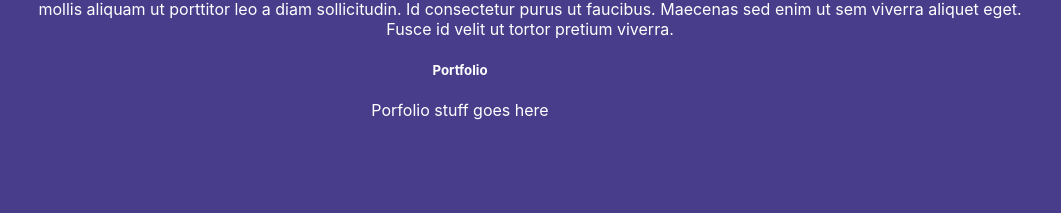
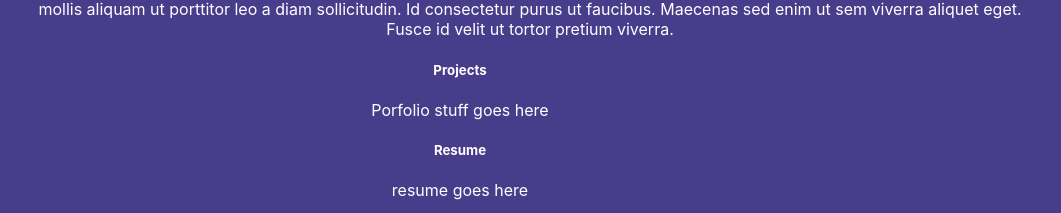
Before and after one commit to krissingl/kristaSingleton, a React (Create React App) app in the folder website/: page / in a window 1280 px wide. Shown: the part 787-1000 px from the top of the page, without its empty margins (180-1241 px from the left). Before the commit the page ends 923 px from the top, so only its background shows below. Built offline with nearby package versions, Linux system fonts and the light colour scheme.

Commit message:
Changed 'portfolio' to 'projects' on Portfolio component

```diff
--- a/website/src/App.css
+++ b/website/src/App.css
@@ -23,3 +23,8 @@ a:hover {
   text-align: center;
   margin: 0 210px 0 210px;
 }
+.component:hover {
+  color: darkslateblue;
+  background-color: aliceblue;
+  padding: 0px 10px 10px 10px;
+}
--- a/website/src/App.js
+++ b/website/src/App.js
@@ -3,6 +3,7 @@ import Title from './components/title.js'
 import Contact from './components/contact.js'
 import AboutMe from './components/aboutMe.js'
 import Portfolio from './components/portfolio.js'
+import Resume from './components/resume.js'
 
 function App() {
   return (
@@ -11,6 +12,7 @@ function App() {
       <Contact />
       <AboutMe />
       <Portfolio />
+      <Resume />
     </div>
   );
 }
--- a/website/src/components/aboutMe.js
+++ b/website/src/components/aboutMe.js
@@ -2,7 +2,7 @@ import React from 'react';
 import aboutMeData from '../data/aboutme.json';
 
 const AboutMe = () => (
-  <div>
+  <div className="component">
     <h5>About Me</h5>
     <p className="aboutMe">>{aboutMeData.data}</p>
   </div>
--- a/website/src/components/contact.js
+++ b/website/src/components/contact.js
@@ -4,7 +4,7 @@ const Contact = () => (
   <div>
     <div className="contactLinks">
       <a href="https://www.linkedin.com/in/krista-singleton/" className="contact">
-        <img src="./../../linkedin.png" alt="Linkedin"></img>
+        <img src="./extras/linkedin.png" alt="Linkedin"></img>
       </a>
       <br></br>
       <a href="https://github.com/krissingl" className="contact">
--- a/website/src/components/portfolio.js
+++ b/website/src/components/portfolio.js
@@ -1,8 +1,8 @@
 import React from 'react';
 
 const Portfolio = () => (
-  <div>
-    <h5>Portfolio</h5>
+  <div className="component">
+    <h5>Projects</h5>
     <p className="portfolio">Porfolio stuff goes here</p>
   </div>
 );
--- /dev/null
+++ b/website/src/components/resume.js
@@ -0,0 +1,10 @@
+import React from 'react';
+
+const Resume = () => (
+  <div className="component">
+    <h5>Resume</h5>
+    <p className="resume">resume goes here</p>
+  </div>
+);
+
+export default Resume;
```
Also changed, not shown: website/src/components/extras/github.png (renamed from website/github.png), website/src/components/extras/linkedin.png (renamed from website/linkedin.png).
